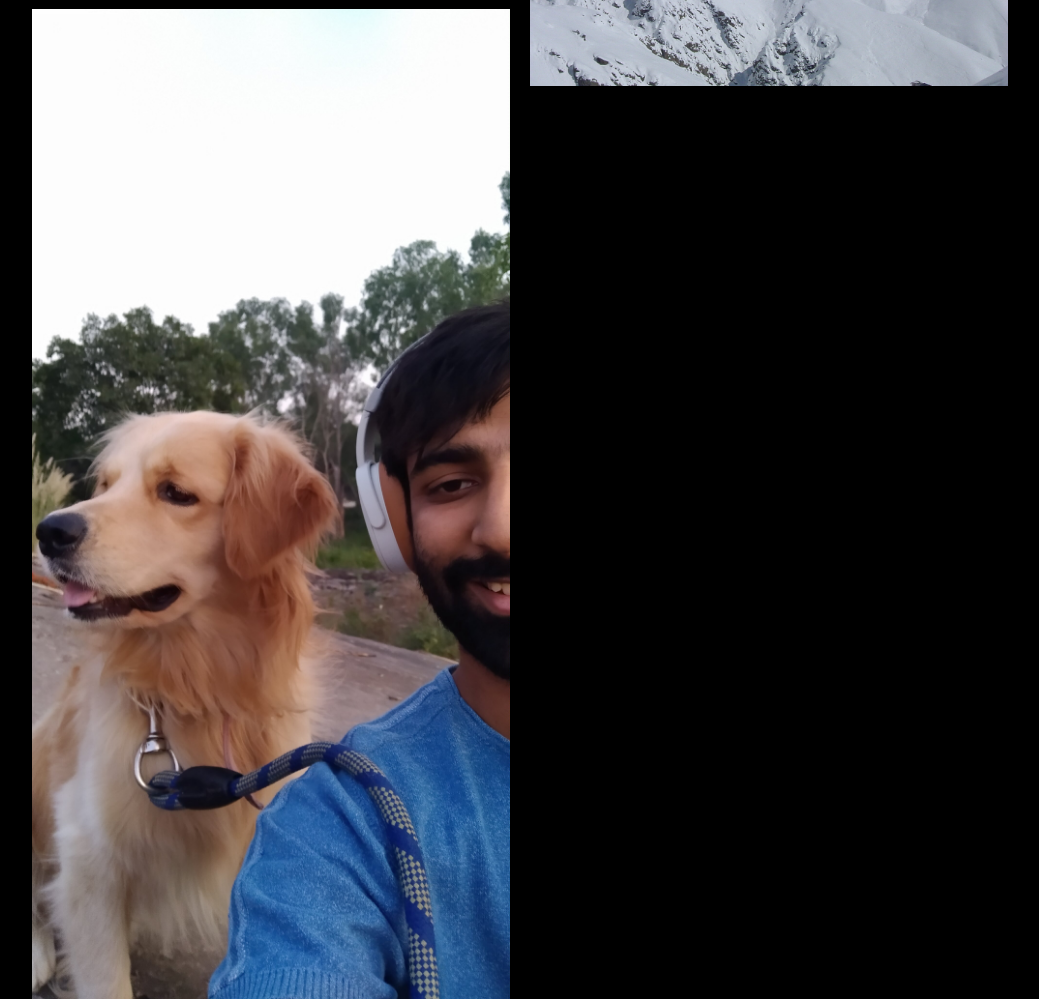
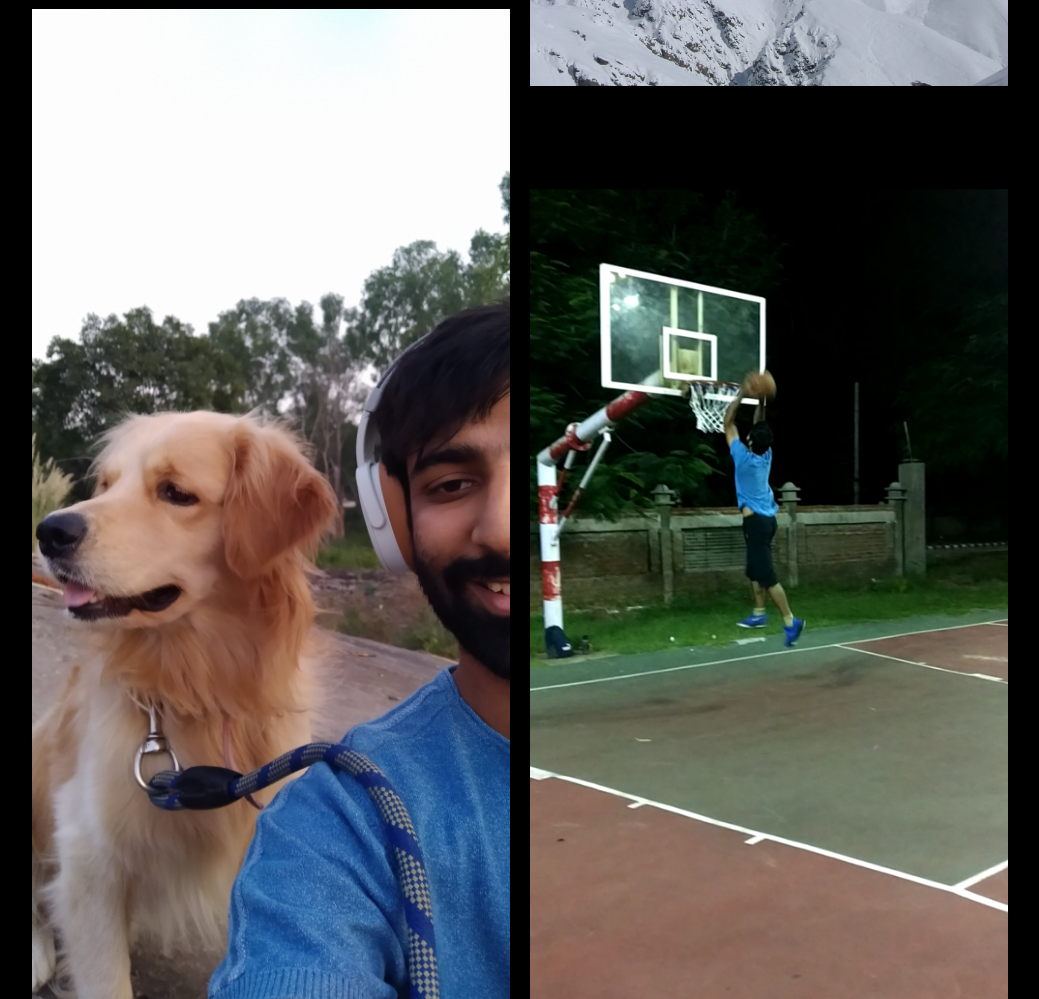
Before and after one commit to Nimit-Khurana/site, a plain HTML site: page index.html in a window 1280 px wide. Shown: the part 3719-4718 px from the top of the page, without its empty margins (180-1219 px from the left). Drawn offline with nearby package versions, Linux system fonts and the light colour scheme.

Commit message:
Update index.html

```diff
--- a/index.html
+++ b/index.html
@@ -155,6 +155,7 @@
             <img src="samkasauli.jpg" style="width:100%;">
             <img src="road.jpg" style="width:100%">
             <img src="scape.jpg" style="width:100%">
+            <img src="Screenshot_20190922-225409.png" style="width:100%">
         </div>
     <!-- End photo grid -->
     </div>
```
